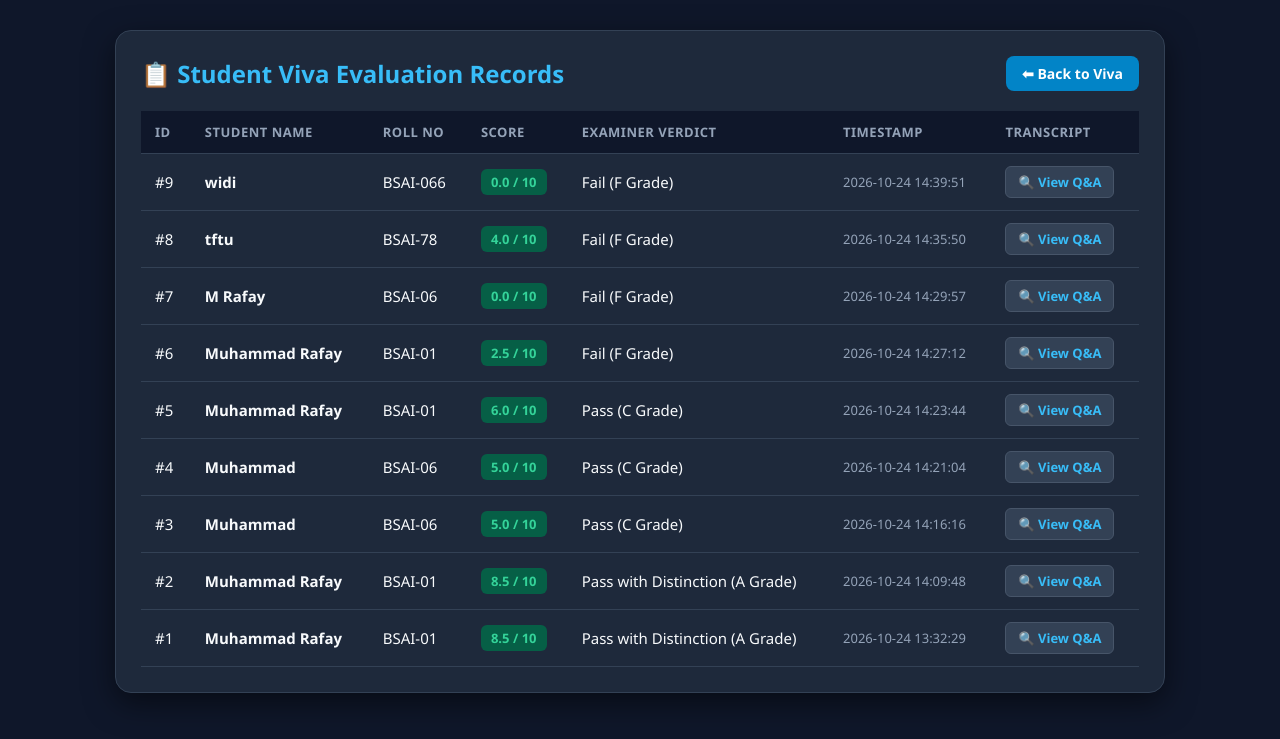
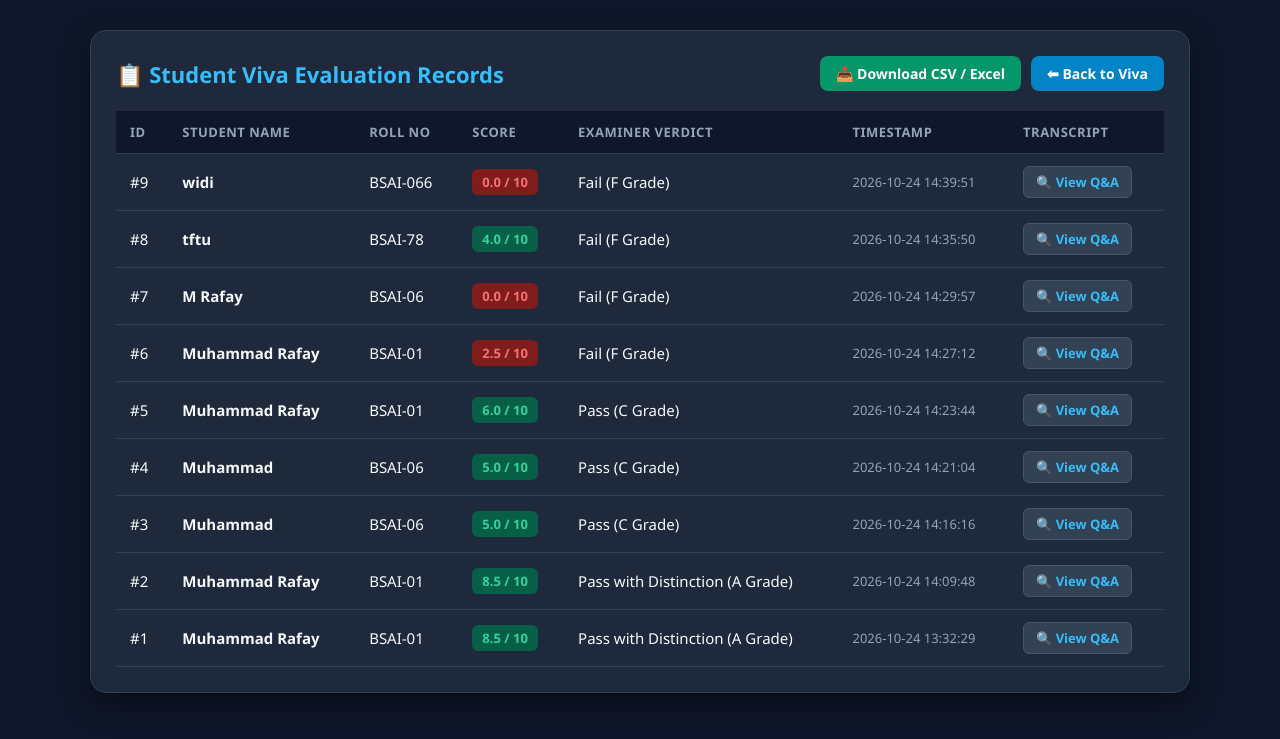
Before and after one commit to MrRafay25/AI-Viva-Examiner-Agent, a Flask app: page /records in a window 1280 px wide. Shown: the top 739 px of the page. Run offline with Flask 3, Linux system fonts and the light colour scheme; data comes from the database, SQL or seed files in the repository.

Commit message:
Add files via upload

```diff
--- a/app.py
+++ b/app.py
@@ -1,13 +1,14 @@
 import os
 import io
 import re
+import csv
 import base64
 import sqlite3
 import random
 import traceback
 import requests
 from datetime import datetime
-from flask import Flask, render_template, request, jsonify
+from flask import Flask, render_template, request, jsonify, Response
 import PyPDF2
 from gtts import gTTS
 
@@ -74,7 +75,6 @@ Q3_POOL = [
     ("Epoch, Batch Size, aur Iteration ke darmiyan kya takneeki farq hota hai?", "ایپوک، بیچ سائز اور اِٹریشن میں کیا فرق ہے؟")
 ]
 
-# Strict Filter to Catch Begging, Ignorance, and Filler Bluffs
 BLUFF_PATTERNS = [
     r"(ni|nahi|nhi|na|not|dont|don't)\s*(ata|aata|aati|aate|pata|pta|maloom|malom|samajh|know|idea)",
     r"number\s*(de\s*do|dedo|chahiye|dein)",
@@ -95,7 +95,6 @@ def is_meaningful_answer(ans_text):
         if re.search(pattern, clean):
             return False
 
-    # Sirf 1, 2 ya 3 words hone par bhi reject
     if len(clean.split()) < 4:
         return False
 
@@ -157,6 +156,31 @@ def view_records():
     rows = cursor.fetchall()
     conn.close()
     return render_template("records.html", records=rows)
+
+# DIRECT CSV / EXCEL DOWNLOAD ROUTE
+@app.route("/export_csv")
+def export_csv():
+    conn = sqlite3.connect(DB_NAME)
+    cursor = conn.cursor()
+    cursor.execute("SELECT id, student_name, roll_no, score, grade, created_at, transcript FROM viva_evaluations ORDER BY id ASC")
+    rows = cursor.fetchall()
+    conn.close()
+
+    output = io.StringIO()
+    writer = csv.writer(output)
+    writer.writerow(["Evaluation ID", "Student Name", "Roll Number", "Viva Score", "Grade / Verdict", "Timestamp", "Full Q&A Transcript"])
+
+    for row in rows:
+        clean_row = list(row)
+        clean_row[6] = clean_row[6].replace("\n", " | ")
+        writer.writerow(clean_row)
+
+    output.seek(0)
+    return Response(
+        output.getvalue(),
+        mimetype="text/csv",
+        headers={"Content-Disposition": "attachment;filename=viva_evaluations_report.csv"}
+    )
 
 @app.route("/start_viva", methods=["POST"])
 def start_viva():
@@ -271,19 +295,14 @@ def submit_answer():
             valid_answers = [ans for ans in all_answers if is_meaningful_answer(ans)]
             attempted_count = len(valid_answers)
 
-            # SCENARIO 1: AGAR KOI BHI ASLI TECHNICAL JAWAB NAHI DIYA (TUKKE, BLUFF YA BEGGING THI)
             if attempted_count == 0:
                 calc_score = "0.0"
                 calc_grade = "Fail (F Grade)"
                 calc_summary = "Student ne kisi bhi sawal ka theek technical jawab nahi diya. Sirf excuses aur irrelevant baatein ki gayin."
-
-            # SCENARIO 2: SIRF 1 VALID JAWAB
             elif attempted_count == 1:
                 calc_score = "2.5"
                 calc_grade = "Fail (F Grade)"
                 calc_summary = "Sirf 1 sawal par koshish ki gayi. Baqi 2 sawalat par koi technical concept provide nahi kiya gaya."
-
-            # SCENARIO 3: MULTIPLE ATTEMPTS (STRICT LLM EVALUATION)
             else:
                 eval_prompt = f"""
                 You are an uncompromising, strict university professor grading an oral viva exam.
@@ -292,7 +311,7 @@ def submit_answer():
                 {full_transcript}
 
                 Strict Grading Rules:
-                - If answers are empty fillers (like 'ahem role hota hai'), begging for marks, or technically incorrect, award ZERO marks.
+                - If answers are empty fillers, begging for marks, or technically incorrect, award ZERO marks.
                 - Only award marks above 5.0 if the student explained real definitions, equations, or mechanisms.
                 - If all answers are vague or wrong, give score 0.0 or maximum 2.0 (Fail).
 
--- a/templates/records.html
+++ b/templates/records.html
@@ -7,15 +7,20 @@
     <style>
         * { box-sizing: border-box; font-family: 'Segoe UI', sans-serif; }
         body { background: #0f172a; color: #f8fafc; margin: 0; padding: 30px; display: flex; justify-content: center; }
-        .container { max-width: 1050px; width: 100%; background: #1e293b; padding: 25px; border-radius: 16px; border: 1px solid #334155; box-shadow: 0 10px 30px rgba(0,0,0,0.5); }
-        h1 { color: #38bdf8; margin-top: 0; display: flex; justify-content: space-between; align-items: center; font-size: 24px; }
+        .container { max-width: 1100px; width: 100%; background: #1e293b; padding: 25px; border-radius: 16px; border: 1px solid #334155; box-shadow: 0 10px 30px rgba(0,0,0,0.5); }
+        .header-row { display: flex; justify-content: space-between; align-items: center; margin-bottom: 20px; flex-wrap: wrap; gap: 15px; }
+        h1 { color: #38bdf8; margin: 0; font-size: 22px; display: flex; align-items: center; gap: 8px; }
+        .actions-group { display: flex; gap: 10px; }
+        .btn-export { background: #059669; color: white; padding: 8px 16px; border-radius: 8px; text-decoration: none; font-size: 14px; font-weight: bold; transition: 0.2s; display: inline-flex; align-items: center; gap: 6px; }
+        .btn-export:hover { background: #047857; }
         .btn-back { background: #0284c7; color: white; padding: 8px 16px; border-radius: 8px; text-decoration: none; font-size: 14px; font-weight: bold; transition: 0.2s; }
         .btn-back:hover { background: #0369a1; }
-        table { width: 100%; border-collapse: collapse; margin-top: 20px; font-size: 15px; }
+        table { width: 100%; border-collapse: collapse; margin-top: 10px; font-size: 15px; }
         th, td { padding: 12px 14px; text-align: left; border-bottom: 1px solid #334155; }
         th { background: #0f172a; color: #94a3b8; font-weight: 600; text-transform: uppercase; font-size: 13px; letter-spacing: 0.5px; }
         tr:hover { background: #1a2234; }
         .badge-score { background: #065f46; color: #34d399; padding: 4px 10px; border-radius: 6px; font-weight: bold; font-size: 13px; display: inline-block; }
+        .badge-fail { background: #7f1d1d; color: #f87171; padding: 4px 10px; border-radius: 6px; font-weight: bold; font-size: 13px; display: inline-block; }
         .time { color: #94a3b8; font-size: 13px; }
         .btn-view { background: #334155; color: #38bdf8; border: 1px solid #475569; padding: 6px 12px; border-radius: 6px; cursor: pointer; font-size: 13px; font-weight: 600; }
         .btn-view:hover { background: #475569; color: white; }
@@ -34,10 +39,13 @@
 <body>
 
 <div class="container">
-    <h1>
-        <span>📋 Student Viva Evaluation Records</span>
-        <a href="/" class="btn-back">⬅ Back to Viva</a>
-    </h1>
+    <div class="header-row">
+        <h1>📋 Student Viva Evaluation Records</h1>
+        <div class="actions-group">
+            <a href="/export_csv" class="btn-export">📥 Download CSV / Excel</a>
+            <a href="/" class="btn-back">⬅ Back to Viva</a>
+        </div>
+    </div>
 
     <table>
         <thead>
@@ -57,7 +65,13 @@
                 <td>#{{ r[0] }}</td>
                 <td><strong>{{ r[1] }}</strong></td>
                 <td>{{ r[2] }}</td>
-                <td><span class="badge-score">{{ r[3] }}</span></td>
+                <td>
+                    {% if '0.0' in r[3] or '2.5' in r[3] %}
+                    <span class="badge-fail">{{ r[3] }}</span>
+                    {% else %}
+                    <span class="badge-score">{{ r[3] }}</span>
+                    {% endif %}
+                </td>
                 <td>{{ r[4] }}</td>
                 <td class="time">{{ r[5] }}</td>
                 <td>
```
